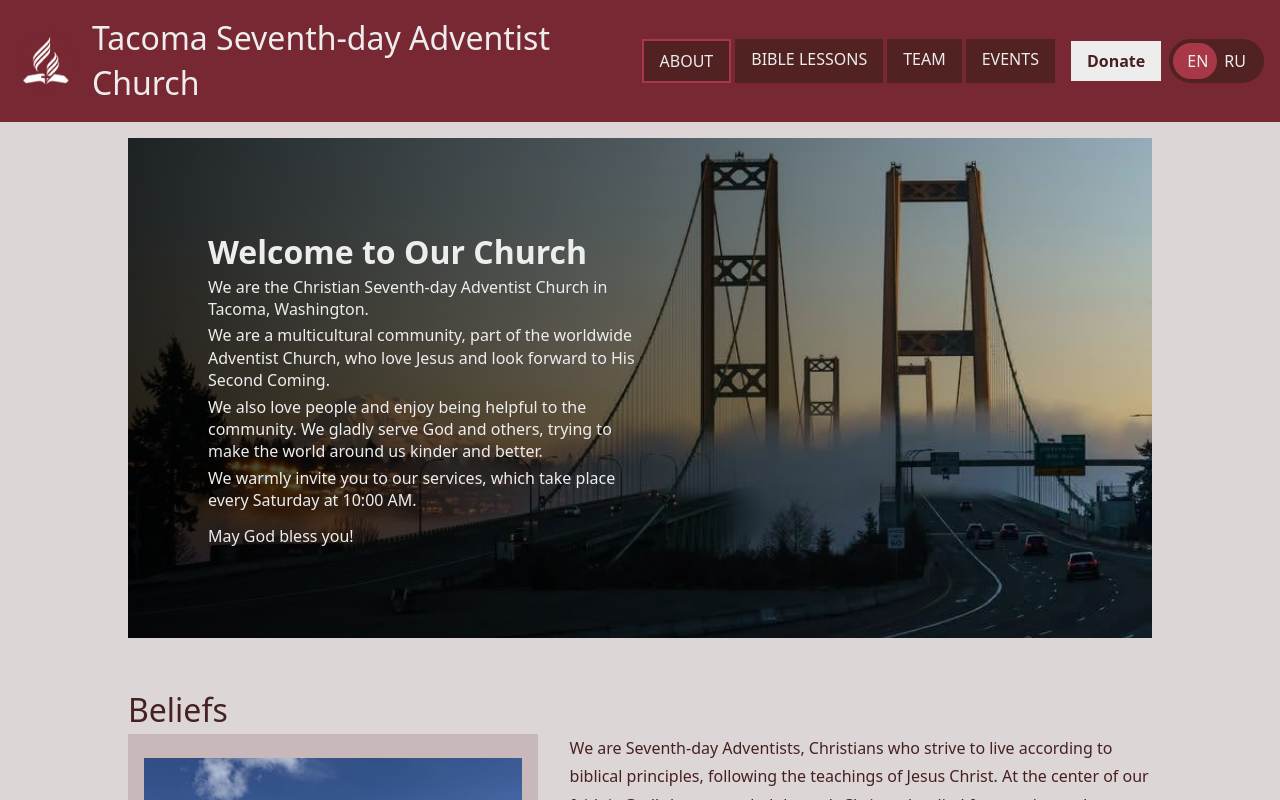
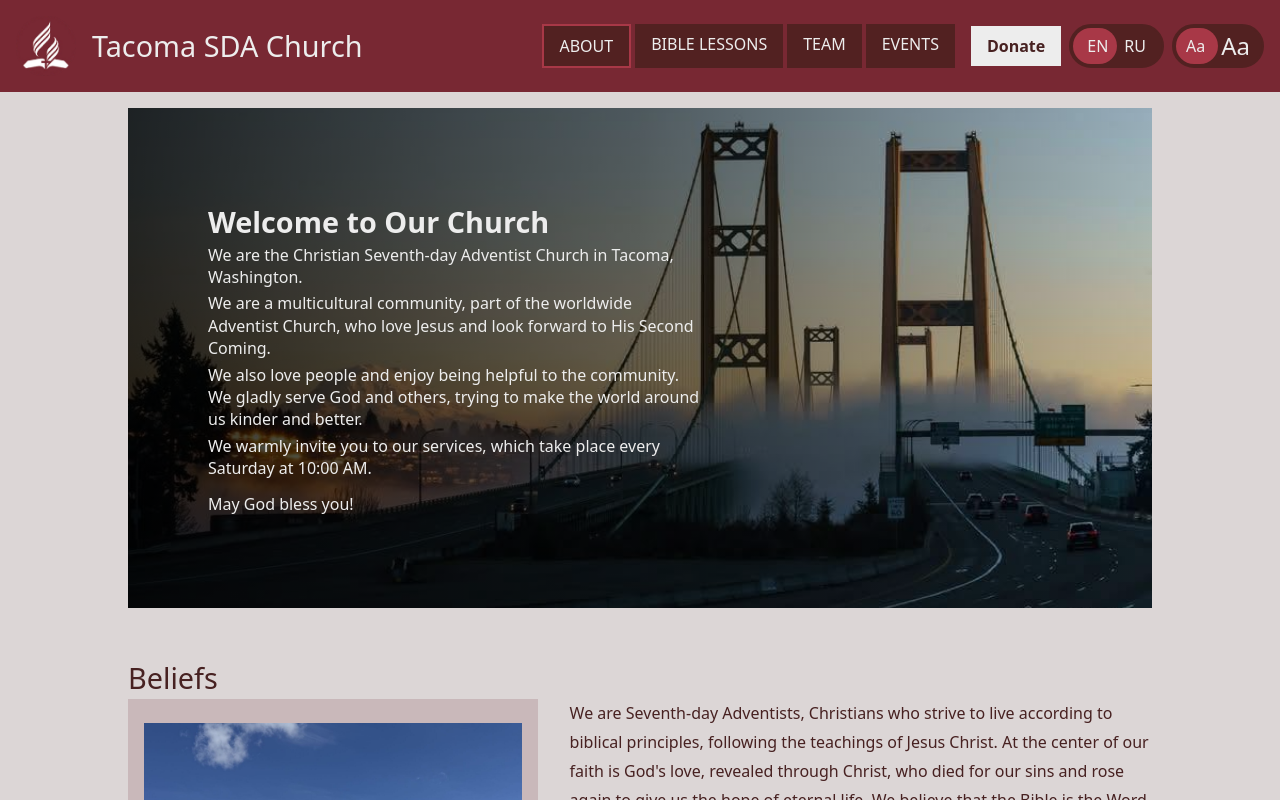
Before and after one commit to glavavlada/TacomaASDWebsite, a Next.js app in the folder my-church-site/: page / in a window 1280 px wide. Shown: the top 800 px of the page. Built offline with nearby package versions, Linux system fonts and the light colour scheme; no server answers.

Commit message:
added a font size toggle and adjusted header and file names

```diff
--- /dev/null
+++ b/my-church-site/src/app/context/FontSizeContext.tsx
@@ -0,0 +1,40 @@
+"use client";
+
+import { createContext, useContext, useState, useEffect } from "react";
+
+type FontSizeContextType = {
+  largeFont: boolean;
+  setLargeFont: (value: boolean) => void;
+};
+
+const FontSizeContext = createContext<FontSizeContextType | undefined>(
+  undefined
+);
+
+export function FontSizeProvider({
+  children,
+}: {
+  children: React.ReactNode;
+}) {
+  const [largeFont, setLargeFont] = useState(false);
+
+  useEffect(() => {
+    document.body.classList.toggle("large-font", largeFont);
+  }, [largeFont]);
+
+  return (
+    <FontSizeContext.Provider value={{ largeFont, setLargeFont }}>
+      {children}
+    </FontSizeContext.Provider>
+  );
+}
+
+export function useFontSize() {
+  const context = useContext(FontSizeContext);
+
+  if (!context) {
+    throw new Error("useFontSize must be used inside FontSizeProvider");
+  }
+
+  return context;
+}
--- a/my-church-site/src/app/layout.tsx
+++ b/my-church-site/src/app/layout.tsx
@@ -2,6 +2,7 @@
 import Navbar from "@/components/Navbar";
 import Footer from "@/components/Footer";
 import { LanguageProvider } from "@/app/context/LanguageContext";
+import { FontSizeProvider } from "./context/FontSizeContext";
 import type { Metadata } from "next";
 
 // favicon
@@ -15,6 +16,7 @@
   return (
     <html lang="en">
       <body className="min-h-screen flex flex-col bg-[var(--main)] text-[var(--textLight)] font-sans">
+        <FontSizeProvider>
           <LanguageProvider>
             <Navbar />
 
@@ -25,6 +27,7 @@
 
             <Footer />
           </LanguageProvider>
+        </FontSizeProvider>
       </body>
     </html>
   );
--- a/my-church-site/src/app/page.tsx
+++ b/my-church-site/src/app/page.tsx
@@ -6,8 +6,8 @@
 import englishAbout from "@/locale/en/about.json";
 import russianAbout from "@/locale/ru/about.json";
 
-import englishIntro from "@/locale/en/Intro.json";
-import russianIntro from "@/locale/ru/Intro.json";
+import englishIntro from "@/locale/en/intro.json";
+import russianIntro from "@/locale/ru/intro.json";
 
 import { useLanguage } from "@/app/context/LanguageContext";
 
@@ -46,7 +46,7 @@
 
         {/* Intro text */}
         <div
-          className="z-10 max-w-lg pl-20 text-[var(--textLight)]"
+          className="z-10 max-w-xl pl-20 text-[var(--textLight)]"
         >
           <h1 className="font-bold">
             {introData.intro.title}
--- a/my-church-site/src/components/Navbar.tsx
+++ b/my-church-site/src/components/Navbar.tsx
@@ -10,6 +10,8 @@
 
 //import custom language need to be called LanguageContext to not mess with system
 import { useLanguage } from "@/app/context/LanguageContext";
+// import font size toggle
+import { useFontSize } from "@/app/context/FontSizeContext";
 
 import Toggle from "./Toggle";
 import Donations from "./Donations";
@@ -20,9 +22,11 @@
 export default function Navbar() {
 	//get current language and function that changes it
 	const { language, setLanguage } = useLanguage();
+	// large font toggle
+	const { largeFont, setLargeFont } = useFontSize();
 	//pick correct translation file depending on current language
 	const t = language === "en" ? en : ru;
-
+	// shows donation popup when true
 	const [showDonate, setShowDonate] = useState(false);
 
 	// current page
@@ -30,7 +34,7 @@
 
 	return (
 		<>
-			<header className="flex flex-wrap items-center gap-4 p-4 bg-[var(--main)]">
+			<header className="flex flex-wrap items-center gap-4 p-4 bg-[var(--main)] text-base">
 				<Image
 					src={churchLogo}
 					alt="Church Logo"
@@ -89,6 +93,14 @@
 						value={language === "ru"}
 						onChange={(right) => setLanguage(right ? "ru" : "en")}
 					/>
+
+					<Toggle
+						left={<span className="text-base">Aa</span>}
+						right={<span className="text-2xl">Aa</span>}
+						value={largeFont}
+						onChange={setLargeFont}
+						className="max-h-10 !p-1"// override padding to make it smaller
+					/>
 				</div>
 
 			</header>
--- a/my-church-site/src/components/Toggle.tsx
+++ b/my-church-site/src/components/Toggle.tsx
@@ -1,6 +1,6 @@
 type ToggleProps = {
-    left: string;
-    right: string;
+    left: React.ReactNode;
+    right: React.ReactNode;
     value: boolean;
     onChange: (value: boolean) => void;
     className?: string;
@@ -15,7 +15,7 @@
 }: ToggleProps) {
     return (
         <button
-            className={`text-[var(--textLight)] shrink-0 relative flex cursor-pointer overflow-hidden rounded-full border-2 border-[var(--buttonDark)] bg-[var(--buttonDark)] p-2 hover:bg-[var(--hoverDark)]${className} ${value ? "right" : "left"}`}
+            className={`text-[var(--textLight)] shrink-0 relative flex items-center  cursor-pointer overflow-hidden rounded-full border-2 border-[var(--buttonDark)] bg-[var(--buttonDark)] p-2 hover:bg-[var(--hoverDark)]${className} ${value ? "right" : "left"}`}
             onClick={() => onChange(!value)}
             type="button"
         >
--- a/my-church-site/src/locale/en/navbar.json
+++ b/my-church-site/src/locale/en/navbar.json
@@ -1,6 +1,6 @@
 {
   "navbar": {
-    "title": "Tacoma Seventh-day Adventist Church",
+    "title": "Tacoma SDA Church",
     "about": "ABOUT",
     "lessons": "BIBLE LESSONS",
     "events": "EVENTS",
--- a/my-church-site/src/styles/base.css
+++ b/my-church-site/src/styles/base.css
@@ -1,13 +1,25 @@
 h1 {
-  font-size: 2rem;
+  font-size: 1.8rem;
 }
 
 h2 {
-  font-size: 1.6rem;
+  font-size: 1.4rem;
 }
 
 h3 {
   font-size: 1.2rem;
+}
+
+.large-font {
+  font-size: 130%;
+}
+
+.large-font h2 {
+  font-size: 1.5rem;
+}
+
+.large-font h3 {
+  font-size: 1.3rem;
 }
 
 .buttonDark {
```
Lines whose indentation alone changed are shown as unchanged.
